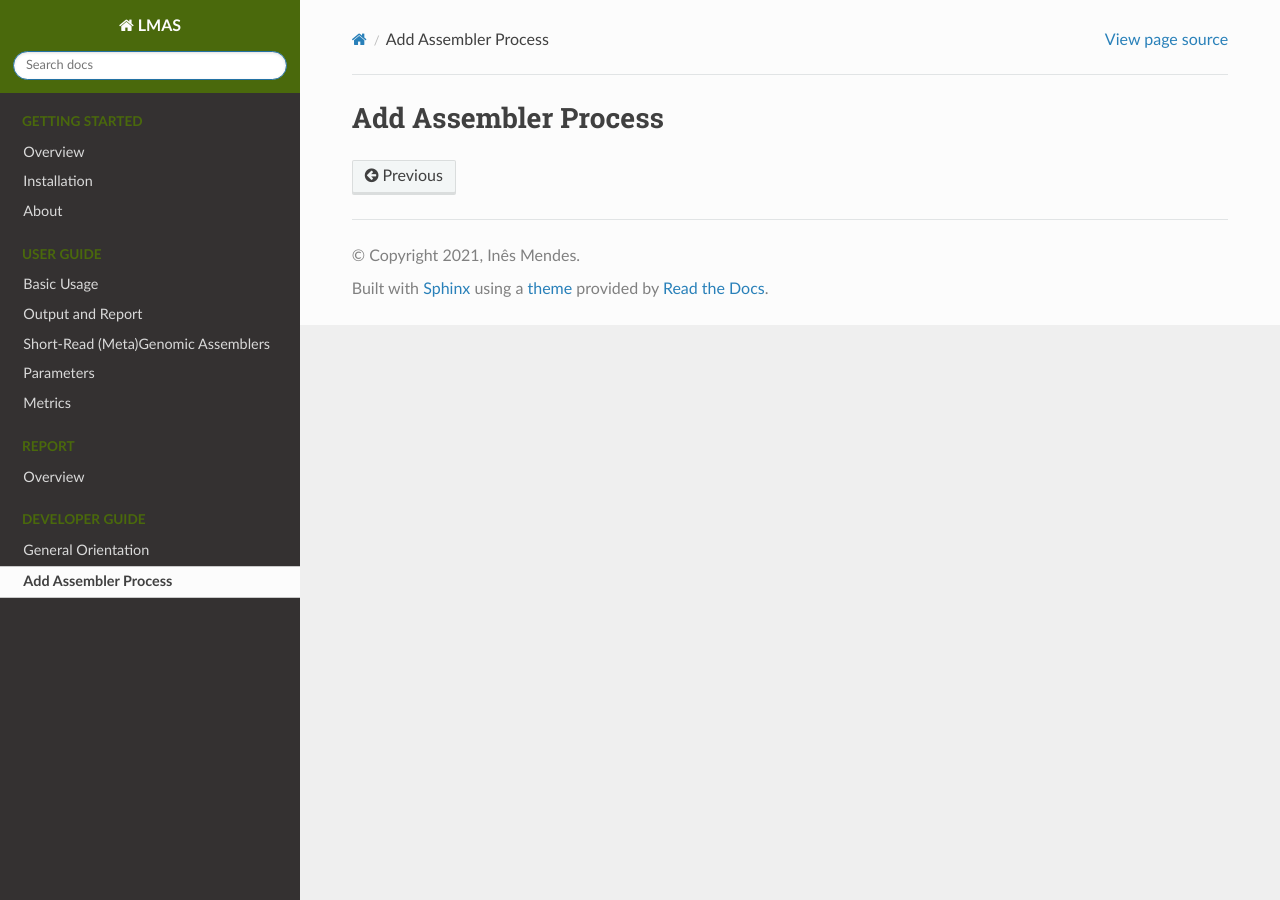
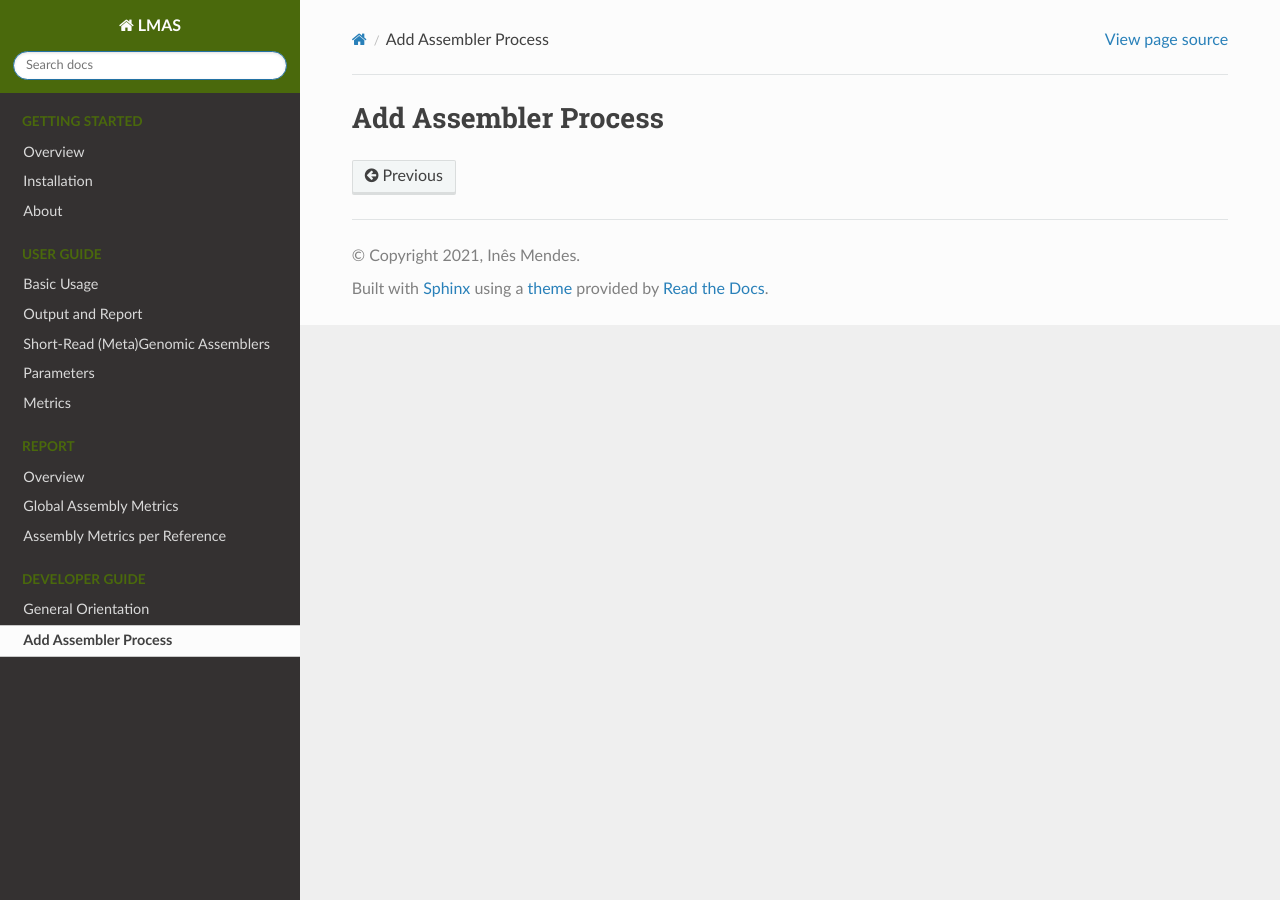
Before and after one commit to B-UMMI/LMAS, a Sphinx documentation site: the page built from docs/dev/add_process.rst, in a window 1280 px wide. Built offline with Sphinx 7.4.7 and the Read the Docs theme 2.0.0, drawn with Linux system fonts in a browser that asks for light colours.

Commit message:
add placeholder

```diff
--- a/docs/index.rst
+++ b/docs/index.rst
@@ -41,6 +41,8 @@ Short-read metagenomic assembly: finding the best fit in a world of options.
    :caption: Report
 
    report/overview
+   report/global
+   report/reference
 
 
 .. _Dev:
--- /dev/null
+++ b/docs/report/global.rst
@@ -0,0 +1,2 @@
+Global Assembly Metrics
+=======================
--- /dev/null
+++ b/docs/report/reference.rst
@@ -0,0 +1,2 @@
+Assembly Metrics per Reference
+==============================
```
